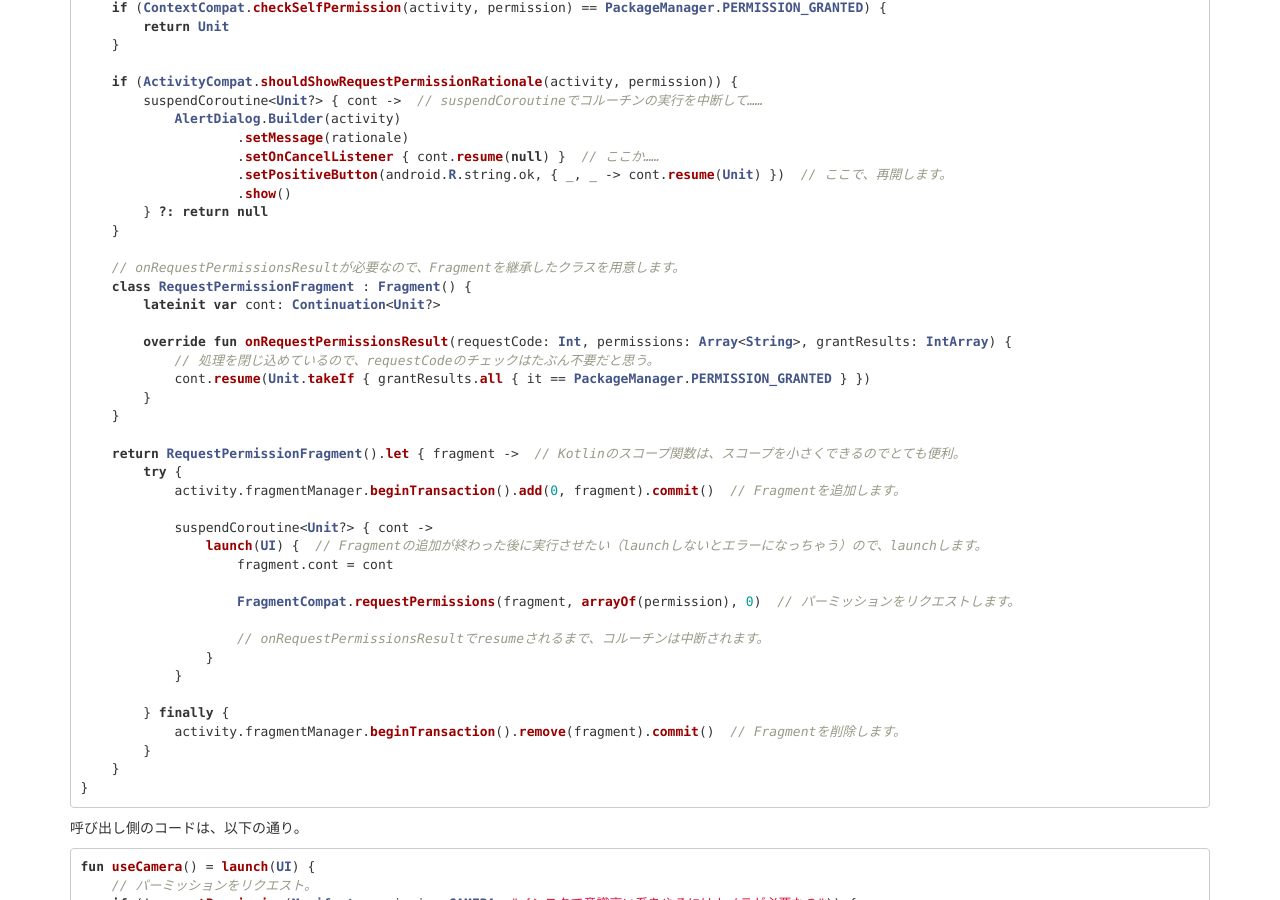
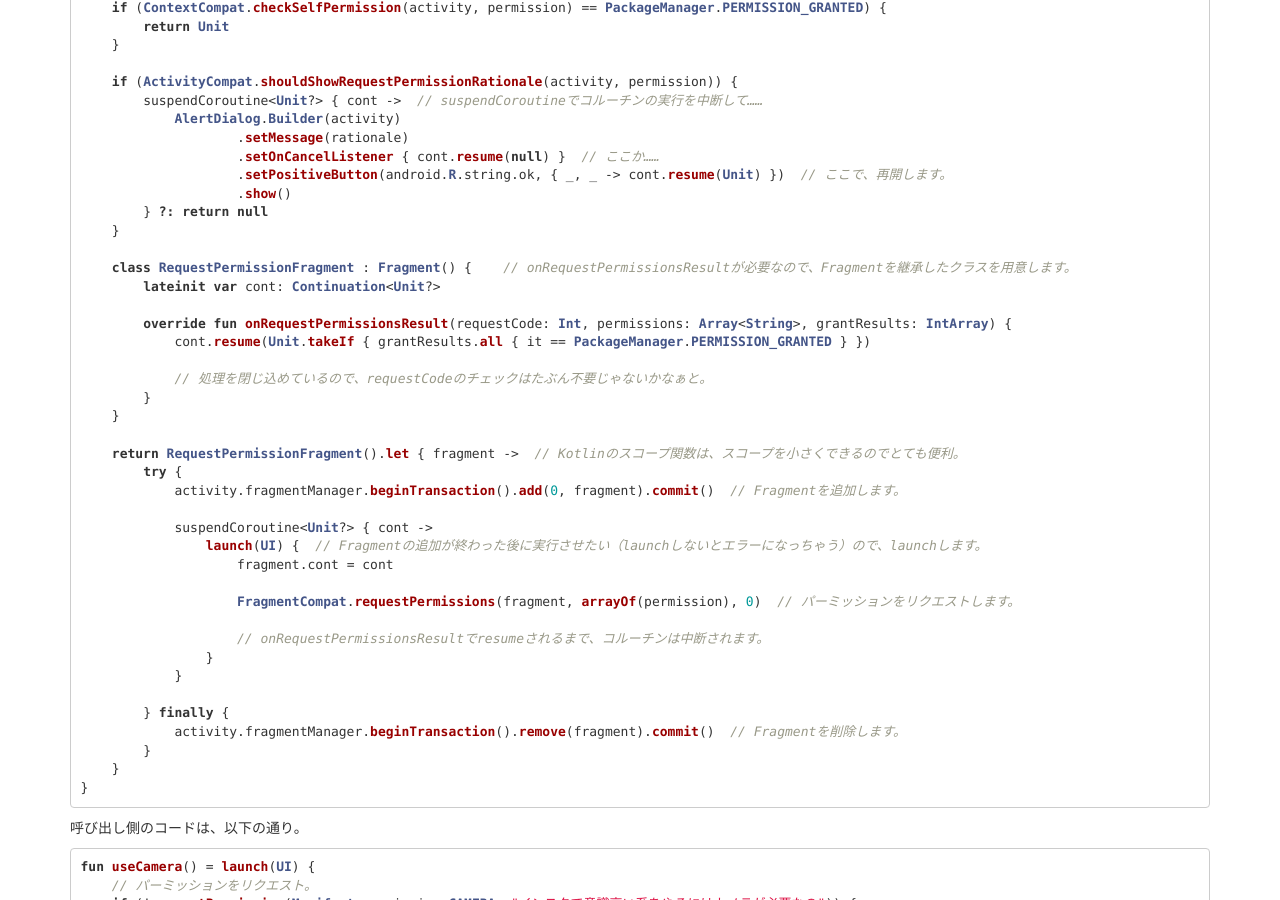
Before and after one commit to tail-island/tail-island.github.io, a Jekyll site: the page built from _posts/2017-06-19-android-permission.md, in a window 1280 px wide and 900 px high, scrolled down 2482 px. Built offline with Jekyll 4.4.1, drawn with Linux system fonts in a browser that asks for light colours.

Commit message:
refactored.

```diff
--- a/_posts/2017-06-19-android-permission.md
+++ b/_posts/2017-06-19-android-permission.md
@@ -137,13 +137,13 @@ suspend fun requestPermission(activity: Activity, permission: String, rationale:
         } ?: return null
     }
 
-    // onRequestPermissionsResultが必要なので、Fragmentを継承したクラスを用意します。
-    class RequestPermissionFragment : Fragment() {
+    class RequestPermissionFragment : Fragment() {    // onRequestPermissionsResultが必要なので、Fragmentを継承したクラスを用意します。
         lateinit var cont: Continuation<Unit?>
 
         override fun onRequestPermissionsResult(requestCode: Int, permissions: Array<String>, grantResults: IntArray) {
-            // 処理を閉じ込めているので、requestCodeのチェックはたぶん不要だと思う。
             cont.resume(Unit.takeIf { grantResults.all { it == PackageManager.PERMISSION_GRANTED } })
+
+            // 処理を閉じ込めているので、requestCodeのチェックはたぶん不要じゃないかなぁと。
         }
     }
 
```
